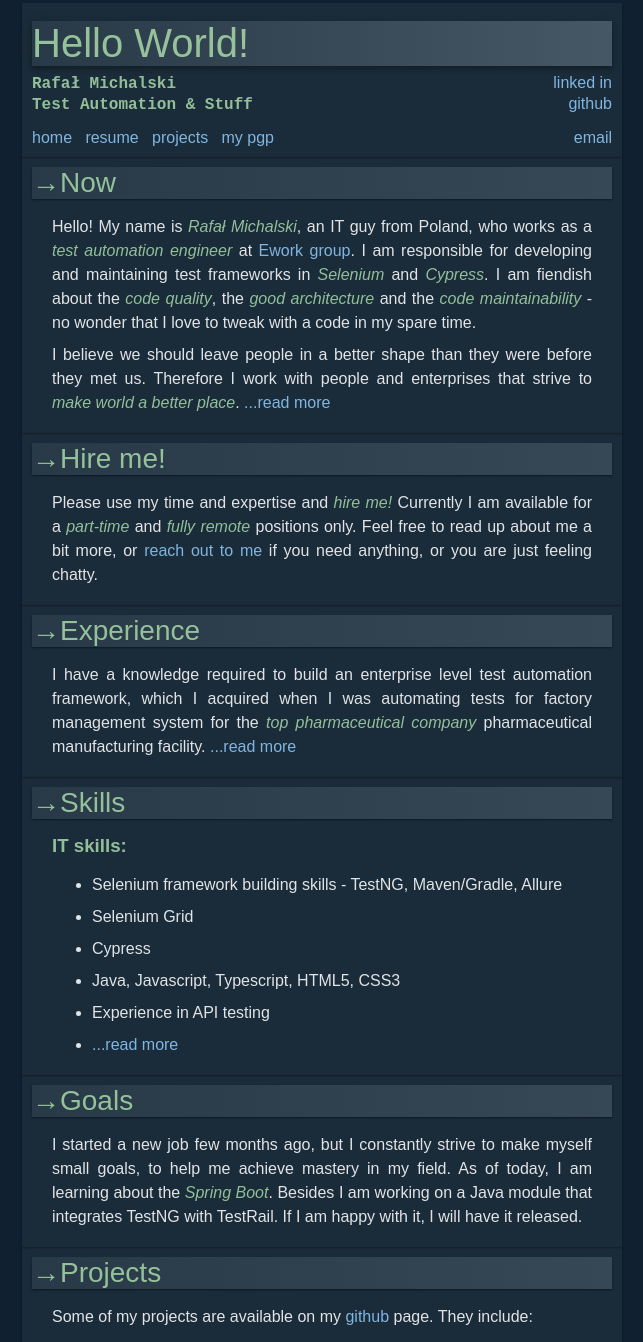
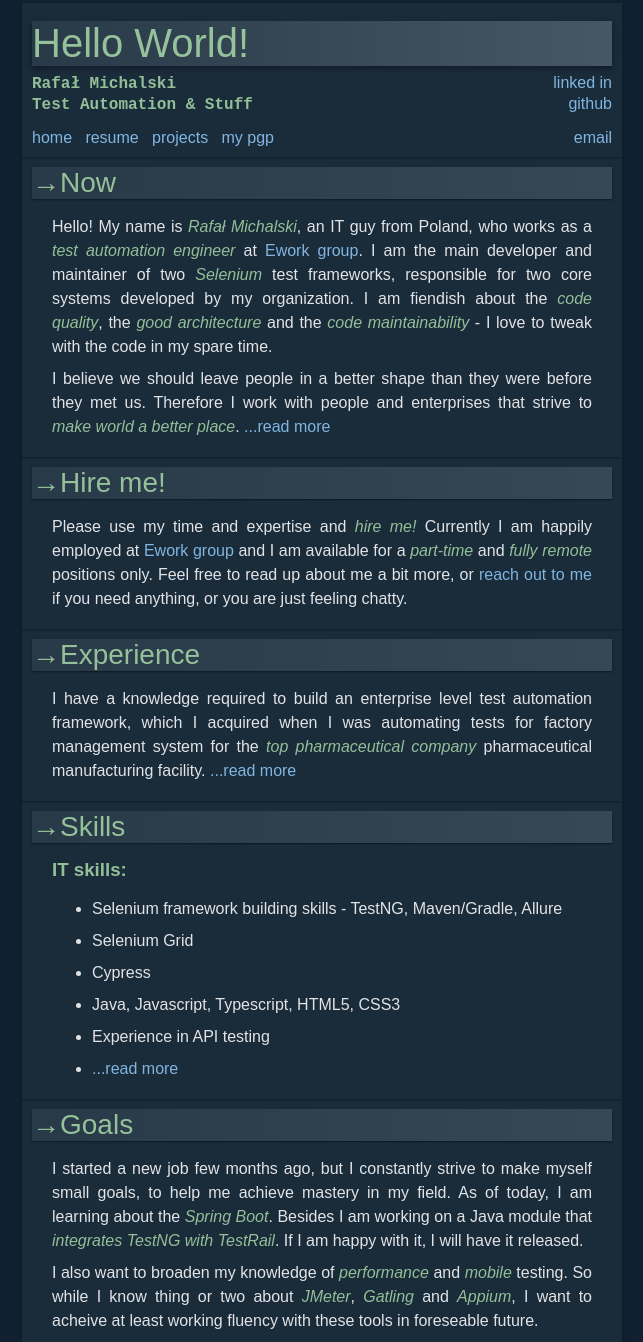
Before and after one commit to hetacz/hetacz.github.io, a website: page index.html in a window 1280 px wide. Shown: the part 5-1347 px from the top of the page, without its empty margins (318-961 px from the left). Drawn offline with Linux system fonts and the light colour scheme.

Commit message:
Content Update

```diff
--- a/index.html
+++ b/index.html
@@ -74,12 +74,12 @@
                 <p class="text">
                     Hello! My name is <em>Rafał Michalski</em>, an IT guy from Poland, who works as a <em>test
                         automation engineer</em> at <a href="https://eworkgroup.com" target="_blank"
-                        rel="noreferrer">Ework group</a>. I am responsible for developing and maintaining test
-                    frameworks in <em>Selenium</em> and <em>Cypress</em>. I am fiendish about the <em>code quality</em>,
-                    the
-                    <em>good architecture</em> and the <em>code maintainability</em> - no wonder that I love to tweak
-                    with
-                    a code in my spare time.
+                        rel="noreferrer">Ework group</a>. I am the main developer and maintainer of two
+                    <em>Selenium</em> test
+                    frameworks, responsible for two core systems developed by my organization. I am fiendish about the
+                    <em>code quality</em>, the
+                    <em>good architecture</em> and the <em>code maintainability</em> - I love to tweak with
+                    the code in my spare time.
                 </p>
                 <p class="text">
                     I believe we
@@ -92,7 +92,9 @@
             <div id="hire-me" class="container">
                 <h2>&rarr;Hire me!</h2>
                 <p class="text">
-                    Please use my time and expertise and <em>hire me!</em> Currently I am available for a
+                    Please use my time and expertise and <em>hire me!</em> Currently I am happily employed at <a
+                        href="https://eworkgroup.com" target="_blank" rel="noreferrer">Ework group</a> and I am
+                    available for a
                     <em>part-time</em> and <em>fully remote</em> positions only. Feel free to read up about me a bit
                     more, or
                     <span name="email" class="pseudolink">reach out to me</span> if you need anything, or you are just
@@ -128,10 +130,15 @@
                 <h2>&rarr;Goals</h2>
                 <p class="text">
                     I started a new job few months ago, but I constantly strive to make myself small goals, to help me
-                    achieve
-                    mastery in my field. As of today, I am learning about the <em>Spring Boot</em>. Besides I am working
-                    on a Java module that integrates TestNG with TestRail. If I am happy with it, I will have it
+                    achieve mastery in my field. As of today, I am learning about the <em>Spring Boot</em>. Besides I am
+                    working on a Java module that <em>integrates TestNG with TestRail</em>. If I am happy with it, I
+                    will have it
                     released.
+                </p>
+                <p class="text">
+                    I also want to broaden my knowledge of <em>performance</em> and <em>mobile</em> testing.
+                    So while I know thing or two about <em>JMeter</em>, <em>Gatling</em> and <em>Appium</em>, I want to
+                    acheive at least working fluency with these tools in foreseable future.
                 </p>
             </div>
             <div id="projects" class="container">
@@ -325,7 +332,8 @@
         </section>
         <section id="bot">
             <div id="footer" class="container">
-                <h6>&copy; 2021 - 2022 Rafał Michalski <a href="#top" class="right">▲ To the top ▲</a></h6>
+                <h6>&copy; 2021 - 2022 Rafał Michalski IT Consulting NIP: 5342359244<a href="#top" class="right">▲ To
+                        the top ▲</a></h6>
             </div>
         </section>
         <!-- hidden -->
```
Also changed, not shown: 2 other files.
